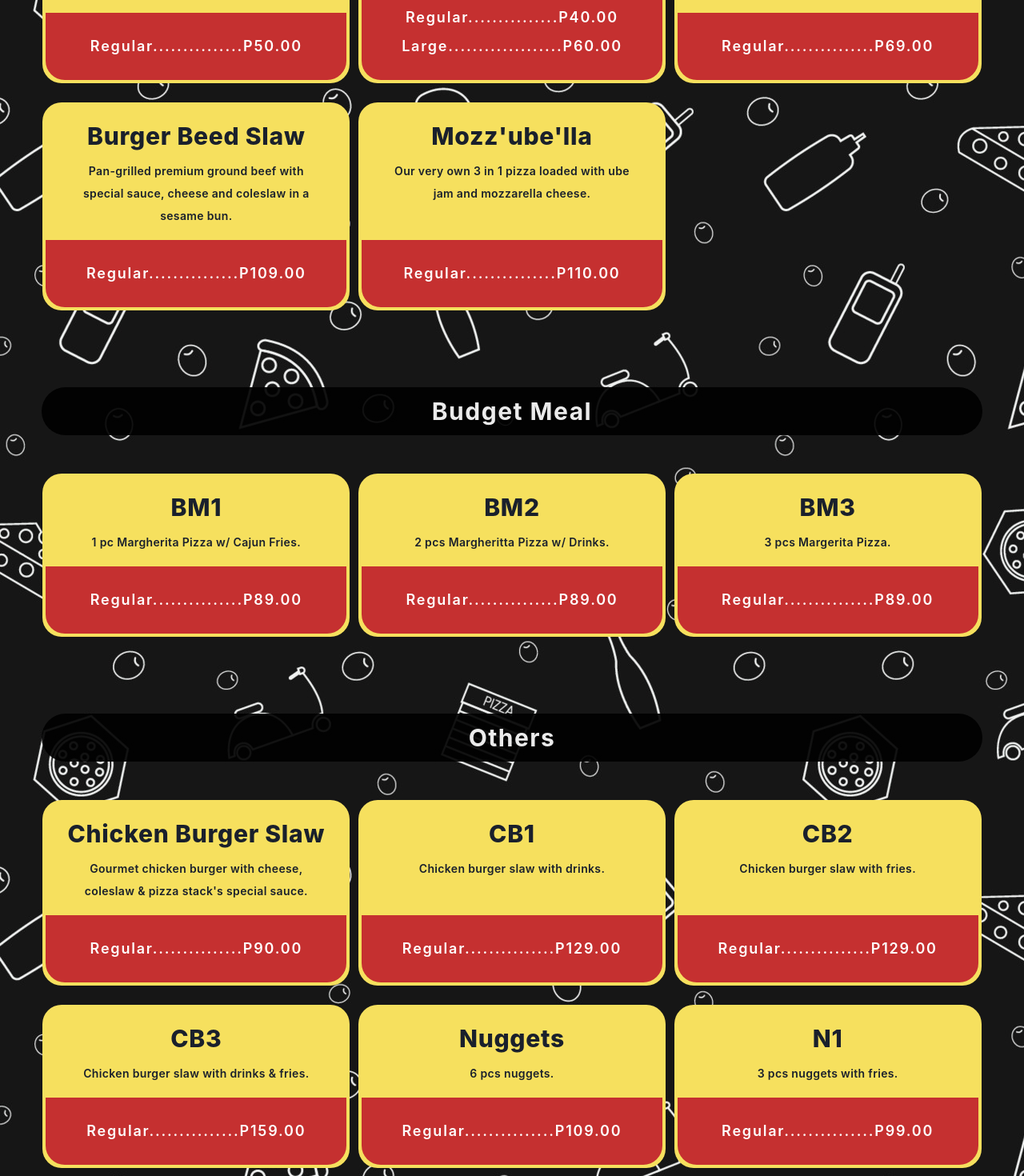
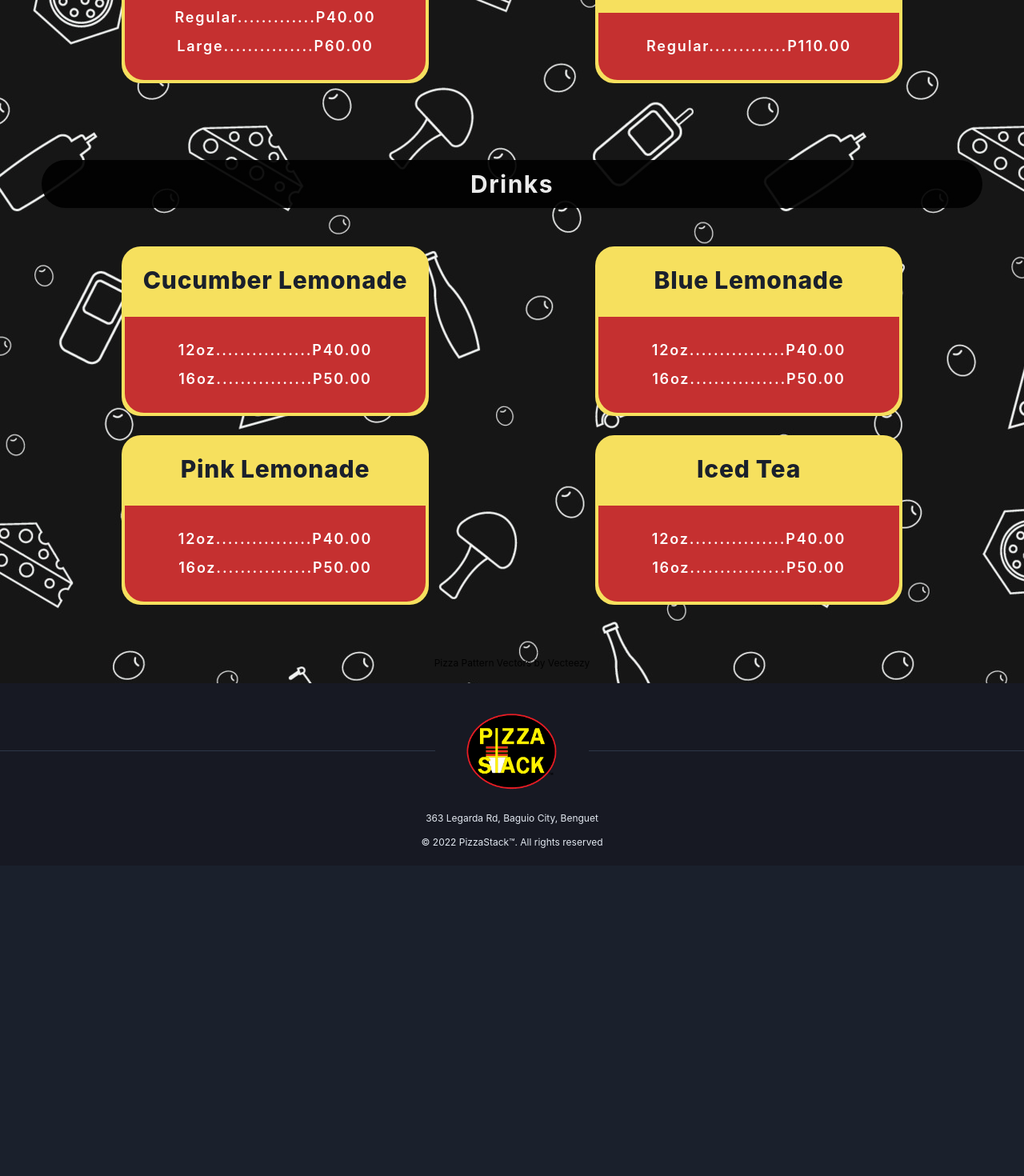
Before and after one commit to jhigger/pizzastack2, a React (Vite) app: page /menu in a window 1280 px wide. Shown: the part 2160-3630 px from the top of the page at 80% size. After the commit the page ends 3242 px from the top, so only its background shows below. Built offline with nearby package versions, Linux system fonts and the light colour scheme.

Commit message:
revisions

```diff
--- a/src/assets/menu.json
+++ b/src/assets/menu.json
@@ -99,32 +99,11 @@
     {
       "products": [
         {
-          "name": "PizzSarap",
-          "desc": "Slices of ham & cheese wrapped in loaf bread, rolled in bread crumbs and deep fried.",
-          "size": {
-            "regular": "P50.00"
-          }
-        },
-        {
           "name": "Cajun Fries",
           "desc": "Deep fried string potatoes seasoned with cajun powder.(slightly spicy)",
           "size": {
             "regular": "P40.00",
             "large": "P60.00"
-          }
-        },
-        {
-          "name": "Panini Style Sandwich",
-          "desc": "Three layered loaf bread filled with your choice of tuna & cheese or ham & cheese.",
-          "size": {
-            "regular": "P69.00"
-          }
-        },
-        {
-          "name": "Burger Beed Slaw",
-          "desc": "Pan-grilled premium ground beef with special sauce, cheese and coleslaw in a sesame bun.",
-          "size": {
-            "regular": "P109.00"
           }
         },
         {
@@ -137,80 +116,33 @@
       ]
     },
     {
-      "title": "Budget Meal",
-      "products": [
+      "drinks": [
         {
-          "name": "BM1",
-          "desc": "1 pc Margherita Pizza w/ Cajun Fries.",
+          "name": "Cucumber Lemonade",
           "size": {
-            "regular": "P89.00"
+            "12oz": "P40.00",
+            "16oz": "P50.00"
           }
         },
         {
-          "name": "BM2",
-          "desc": "2 pcs Margheritta Pizza w/ Drinks.",
+          "name": "Blue Lemonade",
           "size": {
-            "regular": "P89.00"
+            "12oz": "P40.00",
+            "16oz": "P50.00"
           }
         },
         {
-          "name": "BM3",
-          "desc": "3 pcs Margerita Pizza.",
+          "name": "Pink Lemonade",
           "size": {
-            "regular": "P89.00"
-          }
-        }
-      ]
-    },
-    {
-      "products": [
-        {
-          "name": "Chicken Burger Slaw",
-          "desc": "Gourmet chicken burger with cheese, coleslaw & pizza stack's special sauce.",
-          "size": {
-            "regular": "P90.00"
+            "12oz": "P40.00",
+            "16oz": "P50.00"
           }
         },
         {
-          "name": "CB1",
-          "desc": "Chicken burger slaw with drinks.",
+          "name": "Iced Tea",
           "size": {
-            "regular": "P129.00"
-          }
-        },
-        {
-          "name": "CB2",
-          "desc": "Chicken burger slaw with fries.",
-          "size": {
-            "regular": "P129.00"
-          }
-        },
-        {
-          "name": "CB3",
-          "desc": "Chicken burger slaw with drinks & fries.",
-          "size": {
-            "regular": "P159.00"
-          }
-        },
-        {
-          "name": "Nuggets",
-          "desc": "6 pcs nuggets.",
-          "size": {
-            "regular": "P109.00"
-          }
-        },
-        {
-          "name": "N1",
-          "desc": "3 pcs nuggets with fries.",
-          "size": {
-            "regular": "P99.00"
-          }
-        },
-        {
-          "name": "N2",
-          "desc": "6 pcs nuggets with fries.",
-          "size": {
-            "regular": "P139.00"
+            "12oz": "P40.00",
+            "16oz": "P50.00"
           }
         }
       ]
--- a/src/pages/Menu.jsx
+++ b/src/pages/Menu.jsx
@@ -140,6 +140,10 @@ const Specialties = ({products}) => {
 };
 
 const Others = ({products}) => {
+	const capitalizeFirstLetter = (string) => {
+		return string.charAt(0).toUpperCase() + string.slice(1);
+	};
+
 	return (
 		<>
 			{products.map((product) => {
@@ -154,18 +158,17 @@ const Others = ({products}) => {
 							</Box>
 							<Spacer />
 							<PriceBox>
-								<ProductPrice
-									text={'Regular'}
-									dots={{base: 15, md: 15}}
-									price={product.size.regular}
-								/>
-								{product.size.large && (
-									<ProductPrice
-										text="Large"
-										dots={{base: 19, md: 19}}
-										price={product.size.large}
-									/>
-								)}
+								{Object.keys(product.size).map((key) => {
+									const dots = 20 - key.length;
+									return (
+										<ProductPrice
+											key={key}
+											text={capitalizeFirstLetter(key)}
+											dots={{base: dots, md: dots}}
+											price={product.size[key]}
+										/>
+									);
+								})}
 							</PriceBox>
 						</YellowBox>
 					</Box>
@@ -242,26 +245,19 @@ export default function Menu() {
 						);
 					if (i == 3)
 						return (
-							<MenuItem title={'Others'} key={i}>
+							<MenuItem title={'Others'} key={i} length={item.products.length}>
 								<Others products={item.products} />
 							</MenuItem>
 						);
-
 					if (i == 4)
 						return (
-							<MenuItem title={item.title} key={i}>
-								<Others products={item.products} />
-							</MenuItem>
-						);
-					if (i == 5)
-						return (
-							<MenuItem title={'Others'} key={i}>
-								<Others products={item.products} />
+							<MenuItem title={'Drinks'} key={i} length={item.drinks.length}>
+								<Others products={item.drinks} />
 							</MenuItem>
 						);
 				})}
 			</Container>
-			<Box alignSelf="end" fontSize="xs" mb={-50} textColor="blackAlpha.900">
+			<Box alignSelf="center" fontSize="xs" mb={-20} textColor="blackAlpha.900">
 				<a
 					href="https://www.vecteezy.com/free-vector/pizza-pattern"
 					target="_blank"
```
